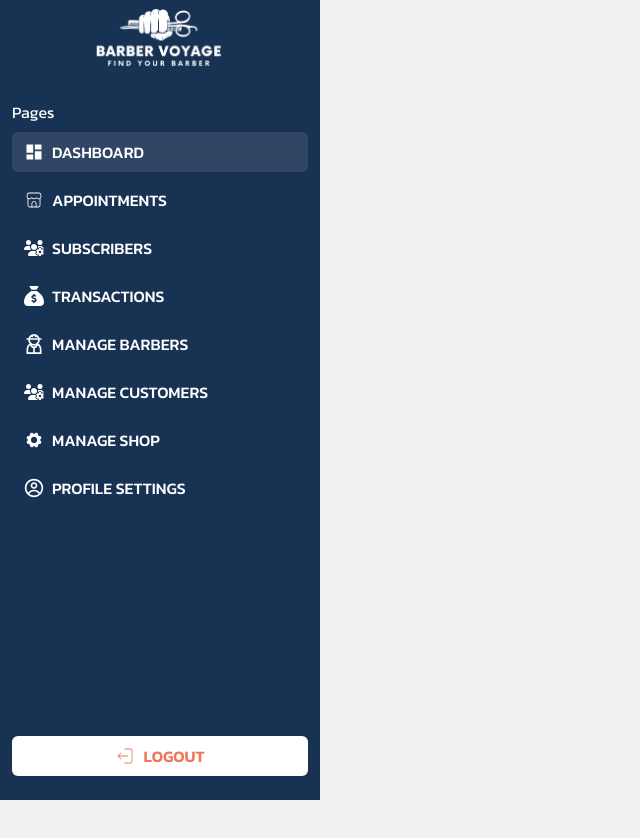
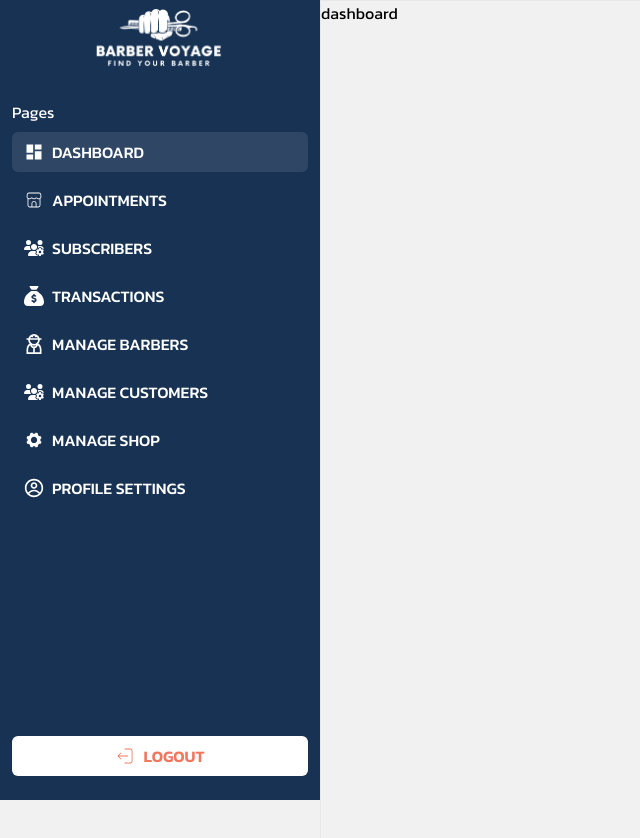
Before and after one commit to mahmudulturan/barber-voyage-client, a Next.js app: page /dashboard in a window 1280 px wide. Shown: the top 838 px of the page, without its empty margins (0-640 px from the left). Built offline with nearby package versions, Linux system fonts and the light colour scheme; no server answers.

Commit message:
fix: dashboard-page-wrapper utility class

```diff
--- a/src/app/dashboard/layout.tsx
+++ b/src/app/dashboard/layout.tsx
@@ -4,10 +4,10 @@ import Sidebar from './components/shared/Sidebar/Sidebar';
 const DashboardLayout = ({ children }: { children: React.ReactNode }) => {
     return (
         <div className='flex flex-col lg:flex-row'>
-            <div className='lg:min-h-screen relative'>
+            <div className='lg:min-h-screen lg:w-80 relative'>
                 <Sidebar />
             </div>
-            <div className='flex-1 min-h-screen'>
+            <div className='flex-1 min-h-screen border'>
                 {children}
                 <div className="min-h-screen"></div>
                 <div className="min-h-screen"></div>
--- a/src/app/globals.css
+++ b/src/app/globals.css
@@ -12,7 +12,7 @@
     }
 
     .dashboard-page-wrapper {
-        @apply max-w-7xl mx-auto px-2 lg:px-0 pt-[92px]
+        @apply px-2 lg:px-0 pt-[92px] lg:pt-0
     }
 }
 
```
